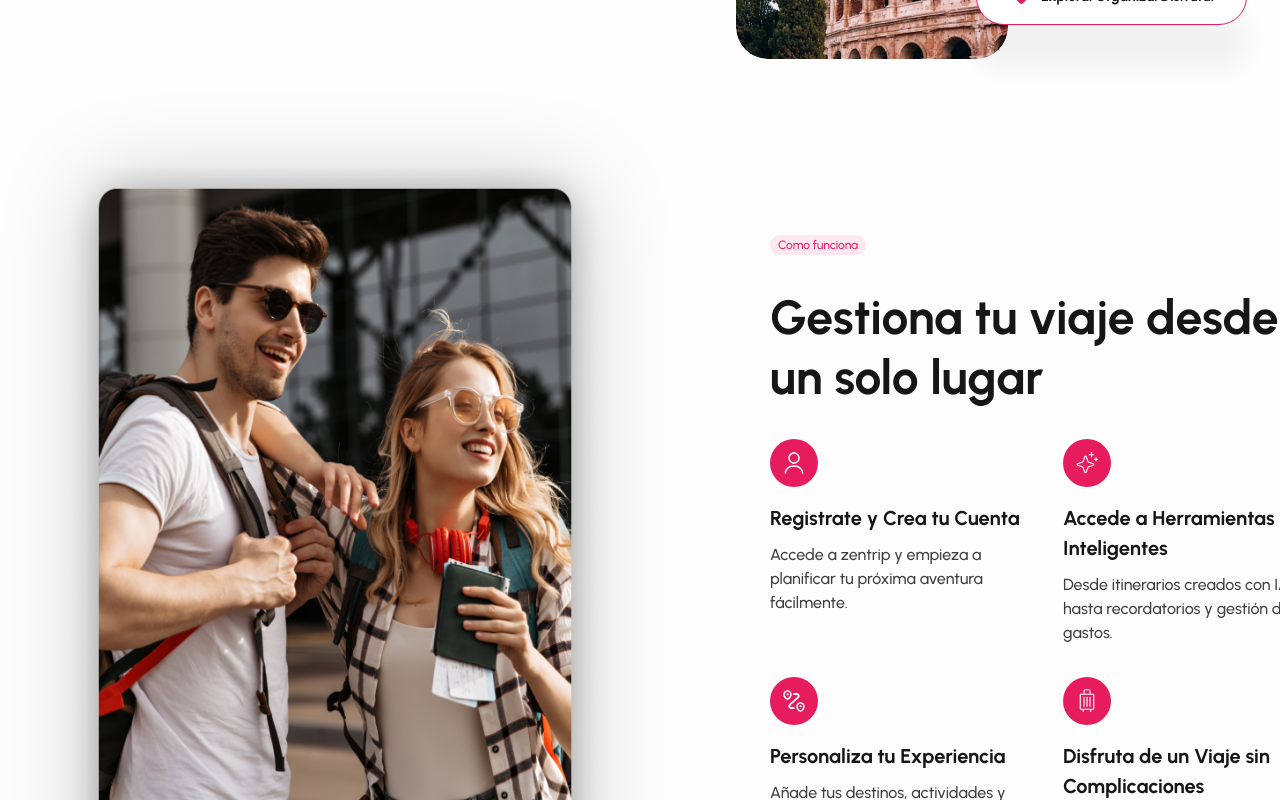
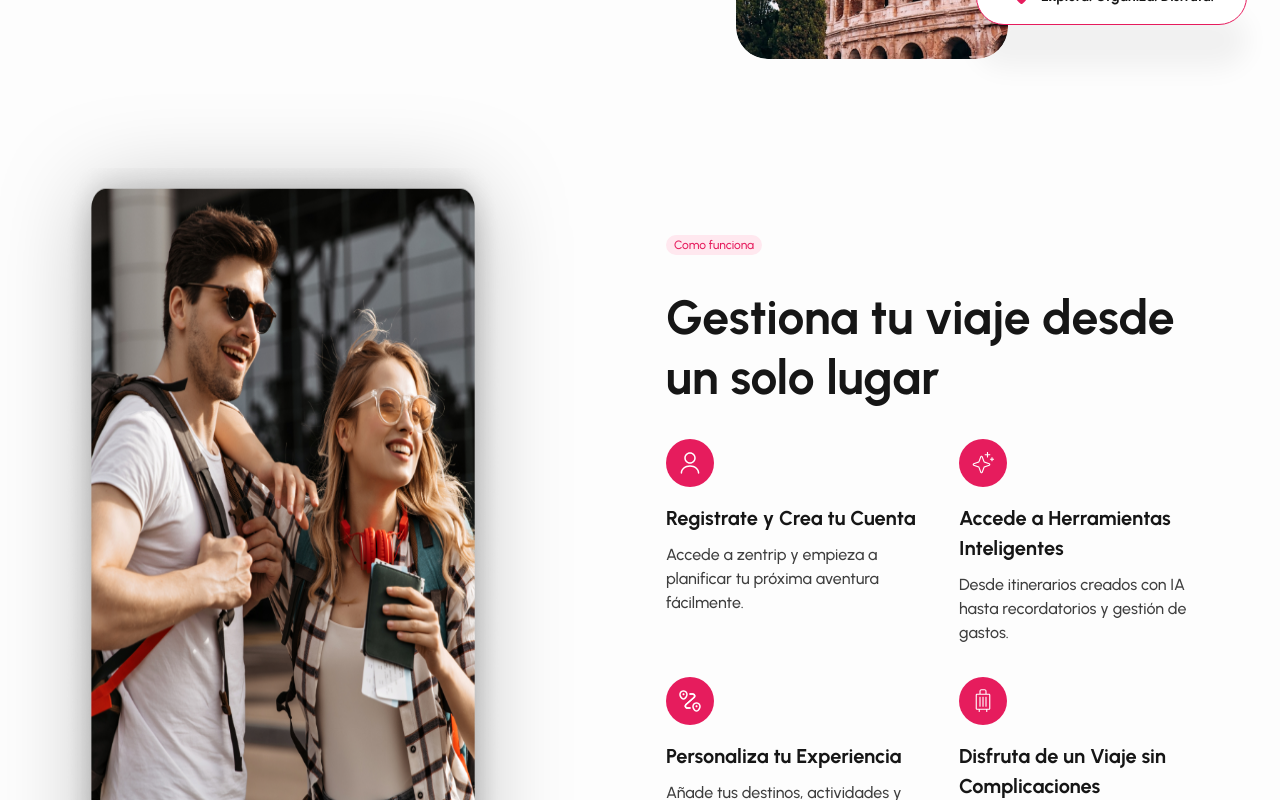
Before and after one commit to Ignacio918/viajes-app, a React (Vite) app in the folder viajes-app/: page / in a window 1280 px wide. Shown: the part 820-1620 px from the top of the page. Built offline with nearby package versions, Linux system fonts and the light colour scheme; a web font is replaced by a local one.

Commit message:
arreglo margenes howitworks

```diff
--- a/viajes-app/src/pages/HowItWorks.tsx
+++ b/viajes-app/src/pages/HowItWorks.tsx
@@ -10,11 +10,13 @@ const HowItWorks = () => {
   return (
     <div className="how-it-works">
       <div className="how-it-works__container">
-        <img
-          src={fotoRandom3}
-          alt="Random travel"
-          className="how-it-works__image"
-        />
+        <div className="how-it-works__image-wrapper">
+          <img
+            src={fotoRandom3}
+            alt="Random travel"
+            className="how-it-works__image"
+          />
+        </div>
 
         <div className="how-it-works__right">
           <div className="how-it-works__badge">Como funciona</div>
--- a/viajes-app/src/styles/HowItWorks.css
+++ b/viajes-app/src/styles/HowItWorks.css
@@ -5,12 +5,19 @@
 }
 
 .how-it-works__container {
-  @apply max-w-[1440px] mx-auto flex items-start gap-[160px];
+  @apply relative mx-auto flex items-start gap-[160px];
   padding: 0 112px;
+  max-width: 1440px;
+}
+
+.how-it-works__image-wrapper {
+  @apply relative;
+  padding: 44px;
+  margin: -44px;
 }
 
 .how-it-works__image {
-  @apply w-[550px] h-[800px] rounded-[20px] relative;
+  @apply w-[550px] h-[800px] rounded-[20px];
   filter: drop-shadow(0px 4px 44px rgba(0, 0, 0, 0.25));
   position: relative;
   z-index: 1;
@@ -99,6 +106,11 @@
     padding: 0 24px;
   }
 
+  .how-it-works__image-wrapper {
+    padding: 20px;
+    margin: -20px;
+  }
+
   .how-it-works__image {
     @apply w-full h-auto;
   }
```
